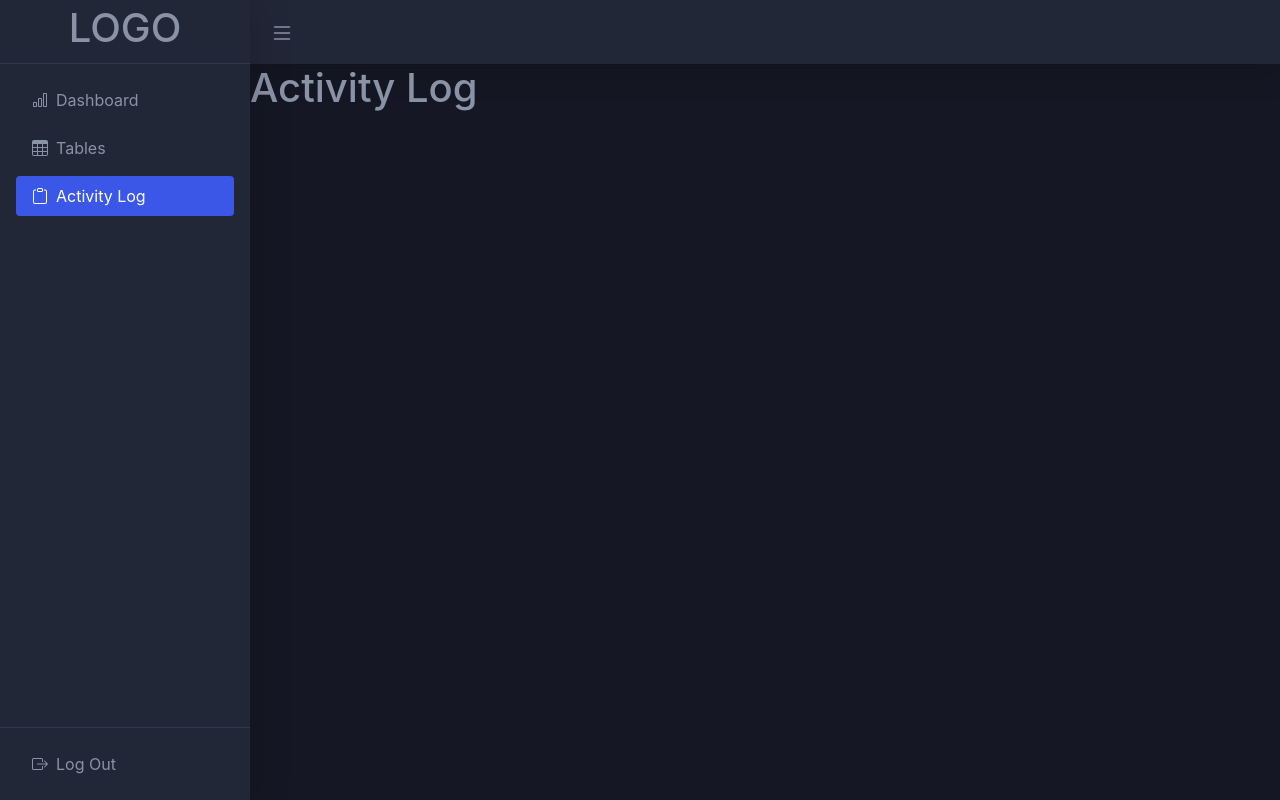
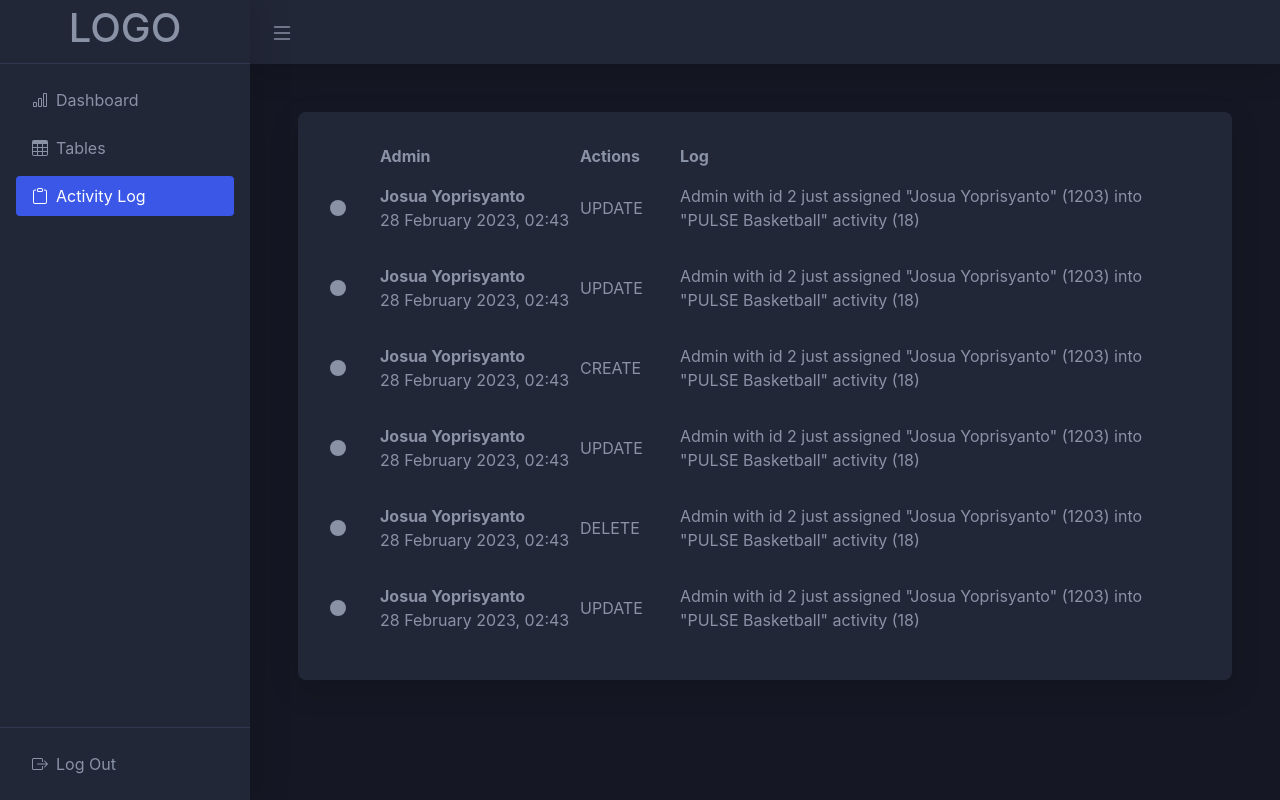
Before and after one commit to Warehouse-Management-Dashboard/storage-frontend, a React (Create React App) app: page /activity-log in a window 1280 px wide. Built offline with nearby package versions, Linux system fonts and the light colour scheme.

Commit message:
activity log

```diff
--- a/package.json
+++ b/package.json
@@ -3,6 +3,9 @@
   "version": "0.1.0",
   "private": true,
   "dependencies": {
+    "@fortawesome/fontawesome-svg-core": "^6.3.0",
+    "@fortawesome/free-solid-svg-icons": "^6.3.0",
+    "@fortawesome/react-fontawesome": "^0.2.0",
     "@reduxjs/toolkit": "^1.9.3",
     "@testing-library/jest-dom": "^5.16.5",
     "@testing-library/react": "^13.4.0",
@@ -10,6 +13,7 @@
     "axios": "^1.3.4",
     "bootstrap": "^5.2.3",
     "chart.js": "^4.2.1",
+    "moment": "^2.29.4",
     "react": "^18.2.0",
     "react-bootstrap": "^2.7.2",
     "react-bootstrap-icons": "^1.10.2",
--- a/src/App.js
+++ b/src/App.js
@@ -2,6 +2,7 @@ import React from "react";
 import "./App.css";
 import MainLayout from "./components/MainLayout";
 import { Route, Routes } from "react-router-dom";
+import ActivityLog from "./pages/ActivityLog";
 
 function App() {
   return (
@@ -10,7 +11,7 @@ function App() {
         <Route path="/" element={<MainLayout />}>
           <Route index element={<h1>Dashboard</h1>} />
           <Route path="tables" element={<h1>Table</h1>} />
-          <Route path="activity-log" element={<h1>Activity Log</h1>} />
+          <Route path="activity-log" element={<ActivityLog />} />
           <Route path="log-out" element={<h1>log-out</h1>} />
         </Route>
         <Route path="*" element={<h1>PAGE NOT FOUND</h1>} />
--- /dev/null
+++ b/src/assets/stylesheet/activitylog.css
@@ -0,0 +1,10 @@
+.log-container {
+  width: 100%;
+  /* height: 861px; */
+  background: #222738;
+  box-shadow: 0px 10px 30px rgba(0, 0, 6, 0.15);
+  border-radius: 8px;
+  padding: 2rem;
+  color: #8a92a6;
+  border-bottom-width: 0;
+}
--- /dev/null
+++ b/src/pages/ActivityLog.js
@@ -0,0 +1,130 @@
+import { faCircle } from "@fortawesome/free-solid-svg-icons";
+import { FontAwesomeIcon } from "@fortawesome/react-fontawesome";
+import moment from "moment";
+import React from "react";
+import "../assets/stylesheet/activitylog.css";
+
+const ActivityLog = () => {
+  return (
+    <div className="p-5">
+      <div className="log-container">
+        <table className="p-5 w-100">
+          <thead>
+            <tr>
+              <th style={{ width: "50px" }}></th>
+              <th style={{ width: "200px" }}>Admin</th>
+              <th style={{ width: "100px" }}>Actions</th>
+              <th>Log</th>
+            </tr>
+          </thead>
+          <tbody>
+            <tr>
+              <td>
+                <FontAwesomeIcon icon={faCircle} />
+              </td>
+              <td className="py-3 ">
+                <span className="fw-bolder ">Josua Yoprisyanto</span>
+                <br />
+                <span className="fs-6">
+                  {moment().format("DD MMMM YYYY, HH:mm")}
+                </span>
+              </td>
+              <td>UPDATE</td>
+              <td>
+                Admin with id 2 just assigned "Josua Yoprisyanto" (1203) into
+                "PULSE Basketball" activity (18)
+              </td>
+            </tr>
+            <tr>
+              <td>
+                <FontAwesomeIcon icon={faCircle} />
+              </td>
+              <td className="py-3 ">
+                <span className="fw-bolder ">Josua Yoprisyanto</span>
+                <br />
+                <span className="fs-6">
+                  {moment().format("DD MMMM YYYY, HH:mm")}
+                </span>
+              </td>
+              <td>UPDATE</td>
+              <td>
+                Admin with id 2 just assigned "Josua Yoprisyanto" (1203) into
+                "PULSE Basketball" activity (18)
+              </td>
+            </tr>
+            <tr>
+              <td>
+                <FontAwesomeIcon icon={faCircle} />
+              </td>
+              <td className="py-3 ">
+                <span className="fw-bolder ">Josua Yoprisyanto</span>
+                <br />
+                <span className="fs-6">
+                  {moment().format("DD MMMM YYYY, HH:mm")}
+                </span>
+              </td>
+              <td>CREATE</td>
+              <td>
+                Admin with id 2 just assigned "Josua Yoprisyanto" (1203) into
+                "PULSE Basketball" activity (18)
+              </td>
+            </tr>
+            <tr>
+              <td>
+                <FontAwesomeIcon icon={faCircle} />
+              </td>
+              <td className="py-3 ">
+                <span className="fw-bolder ">Josua Yoprisyanto</span>
+                <br />
+                <span className="fs-6">
+                  {moment().format("DD MMMM YYYY, HH:mm")}
+                </span>
+              </td>
+              <td>UPDATE</td>
+              <td>
+                Admin with id 2 just assigned "Josua Yoprisyanto" (1203) into
+                "PULSE Basketball" activity (18)
+              </td>
+            </tr>
+            <tr>
+              <td>
+                <FontAwesomeIcon icon={faCircle} />
+              </td>
+              <td className="py-3 ">
+                <span className="fw-bolder ">Josua Yoprisyanto</span>
+                <br />
+                <span className="fs-6">
+                  {moment().format("DD MMMM YYYY, HH:mm")}
+                </span>
+              </td>
+              <td>DELETE</td>
+              <td>
+                Admin with id 2 just assigned "Josua Yoprisyanto" (1203) into
+                "PULSE Basketball" activity (18)
+              </td>
+            </tr>
+            <tr>
+              <td>
+                <FontAwesomeIcon icon={faCircle} />
+              </td>
+              <td className="py-3 ">
+                <span className="fw-bolder ">Josua Yoprisyanto</span>
+                <br />
+                <span className="fs-6">
+                  {moment().format("DD MMMM YYYY, HH:mm")}
+                </span>
+              </td>
+              <td>UPDATE</td>
+              <td>
+                Admin with id 2 just assigned "Josua Yoprisyanto" (1203) into
+                "PULSE Basketball" activity (18)
+              </td>
+            </tr>
+          </tbody>
+        </table>
+      </div>
+    </div>
+  );
+};
+
+export default ActivityLog;
--- /dev/null
+++ b/src/utils/getPrice.js
@@ -0,0 +1,3 @@
+export const getPrice = (x) => {
+  return `Rp. ${x.toString().replace(/\B(?=(\d{3})+(?!\d))/g, ".")}`;
+};
--- /dev/null
+++ b/src/utils/numberWithComma.js
@@ -0,0 +1,3 @@
+const numberWithCommas = (x) => {
+  return x.toString().replace(/\B(?=(\d{3})+(?!\d))/g, ",");
+};
```
Also changed, not shown: src/hooks/useDebounce.js (added, +16 -0 lines), src/utils/getCapitalize.js (added, +10 -0 lines), 1 other file (tests, documents, lock files or other folders).
